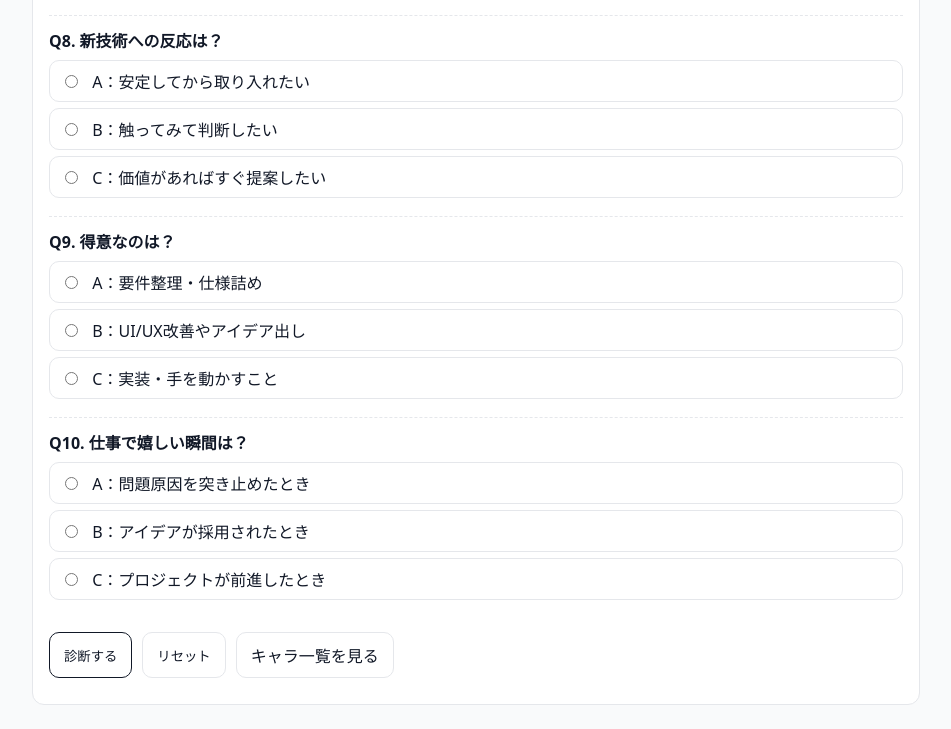
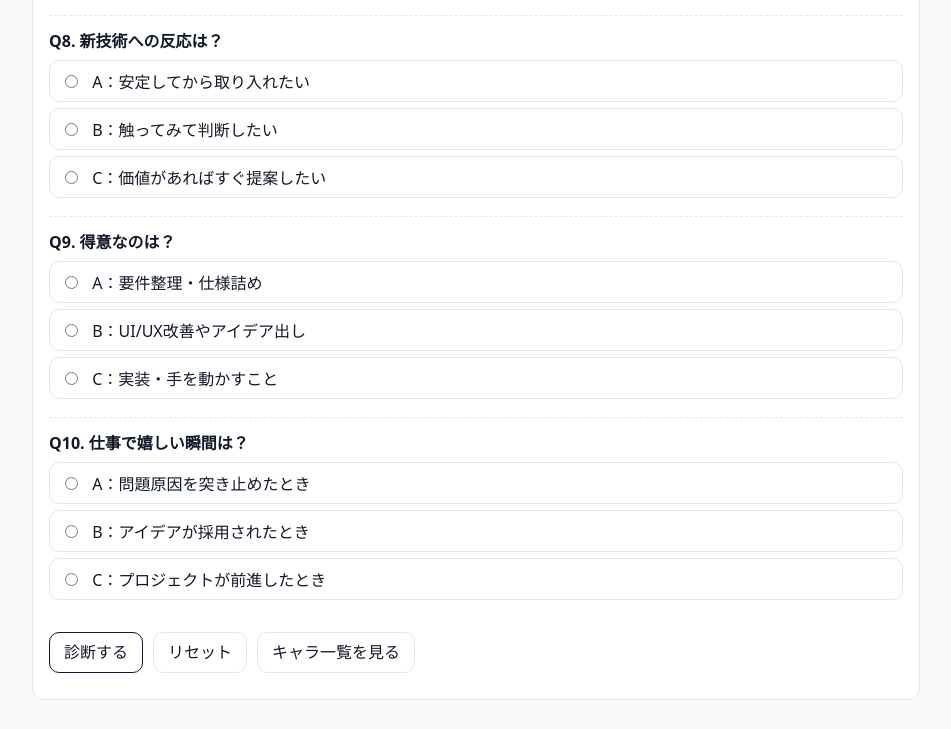
Before and after one commit to machicochico/SECharacterDiagnosis, a plain HTML site: page index.html in a window 1280 px wide. Shown: the part 1518-2247 px from the top of the page, without its empty margins (164-1115 px from the left). Drawn offline with Linux system fonts and the light colour scheme.

Commit message:
Update style.css

```diff
--- a/style.css
+++ b/style.css
@@ -214,3 +214,10 @@ h1 { margin:0 0 6px; font-size: 28px; }
   text-orientation: mixed;
   padding: 10px 8px;
 }
+/* ボタンの文字サイズを固定してページ差・状態差を消す */
+.btn,
+button {
+  font-size: 16px;      /* ←キャラ一覧のサイズに合わせて変更 */
+  line-height: 1.2;
+  font-family: inherit;
+}
```
